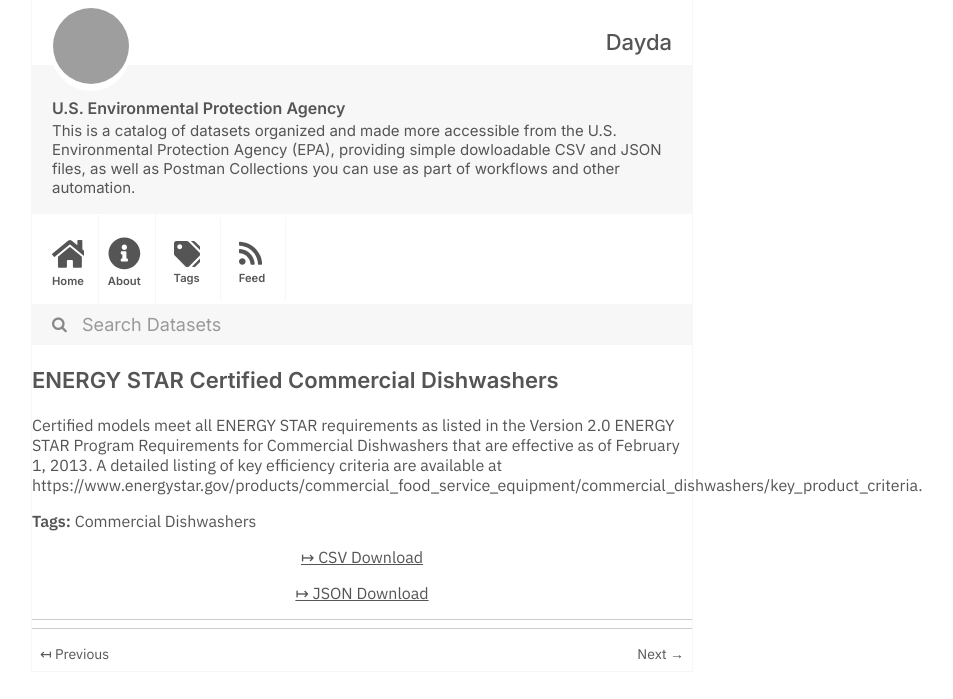
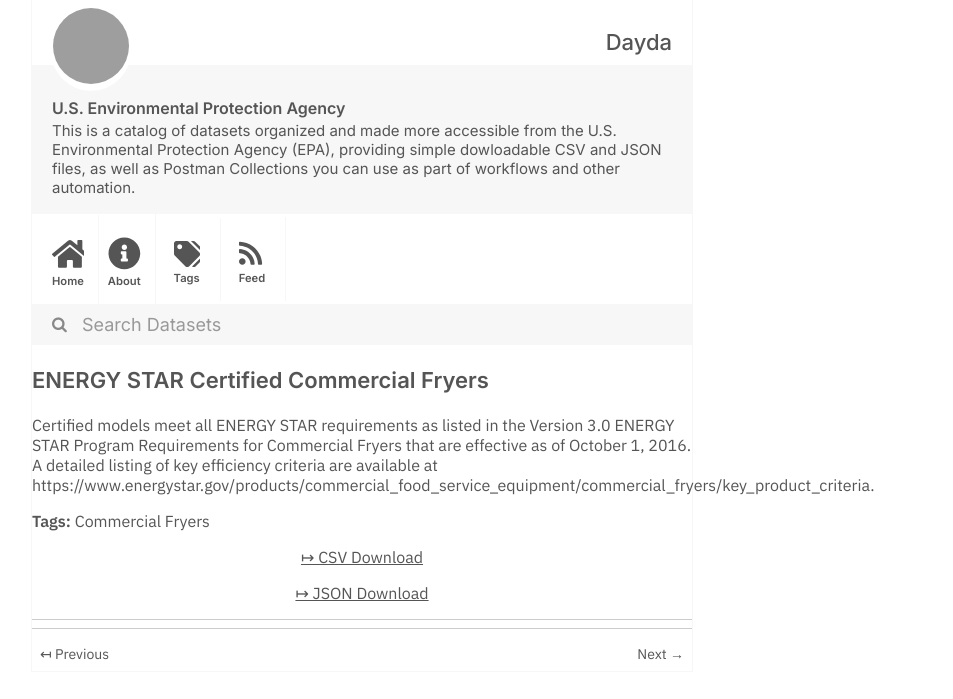
Before and after one commit to dayda-entities/us-environmental-protection-agency, a Jekyll site: the page built from _posts/2020-11-12-energy-star-certified-commerci.md, in a window 1280 px wide, cut to the strip 0-699 px from the top of the page. Shown: the whole strip, without its empty margins (278-1231 px from the left). Built offline with Jekyll 4.4.1, drawn with Linux system fonts in a browser that asks for light colours; grey boxes are pictures that could not be loaded.

```diff
--- a/_posts/2020-11-12-energy-star-certified-commerci.md
+++ b/_posts/2020-11-12-energy-star-certified-commerci.md
@@ -1,15 +1,15 @@
 ---
-title: ENERGY STAR Certified Commercial Dishwashers
-created: '2020-11-12T14:52:30.700357'
-modified: '2021-05-15T10:46:22.856772'
+title: ENERGY STAR Certified Commercial Fryers
+created: '2020-11-12T14:52:21.620280'
+modified: '2021-05-15T10:45:30.154622'
 state: active
 type: dataset
 tags:
-  - Commercial Dishwashers
+  - Commercial Fryers
 groups: []
-csv_url: 'https://data.energystar.gov/api/views/pk8q-dim8/rows.csv?accessType=DOWNLOAD'
-json_url: 'https://data.energystar.gov/api/views/pk8q-dim8/rows.json?accessType=DOWNLOAD'
+csv_url: 'https://data.energystar.gov/api/views/edi8-b5vk/rows.csv?accessType=DOWNLOAD'
+json_url: 'https://data.energystar.gov/api/views/edi8-b5vk/rows.json?accessType=DOWNLOAD'
 layout: post
 
 ---
-Certified models meet all ENERGY STAR requirements as listed in the Version 2.0 ENERGY STAR Program Requirements for Commercial Dishwashers that are effective as of February 1, 2013. A detailed listing of key efficiency criteria are available at https://www.energystar.gov/products/commercial_food_service_equipment/commercial_dishwashers/key_product_criteria.
+Certified models meet all ENERGY STAR requirements as listed in the Version 3.0 ENERGY STAR Program Requirements for Commercial Fryers that are effective as of  October 1, 2016. A detailed listing of key efficiency criteria are available at https://www.energystar.gov/products/commercial_food_service_equipment/commercial_fryers/key_product_criteria.
```
